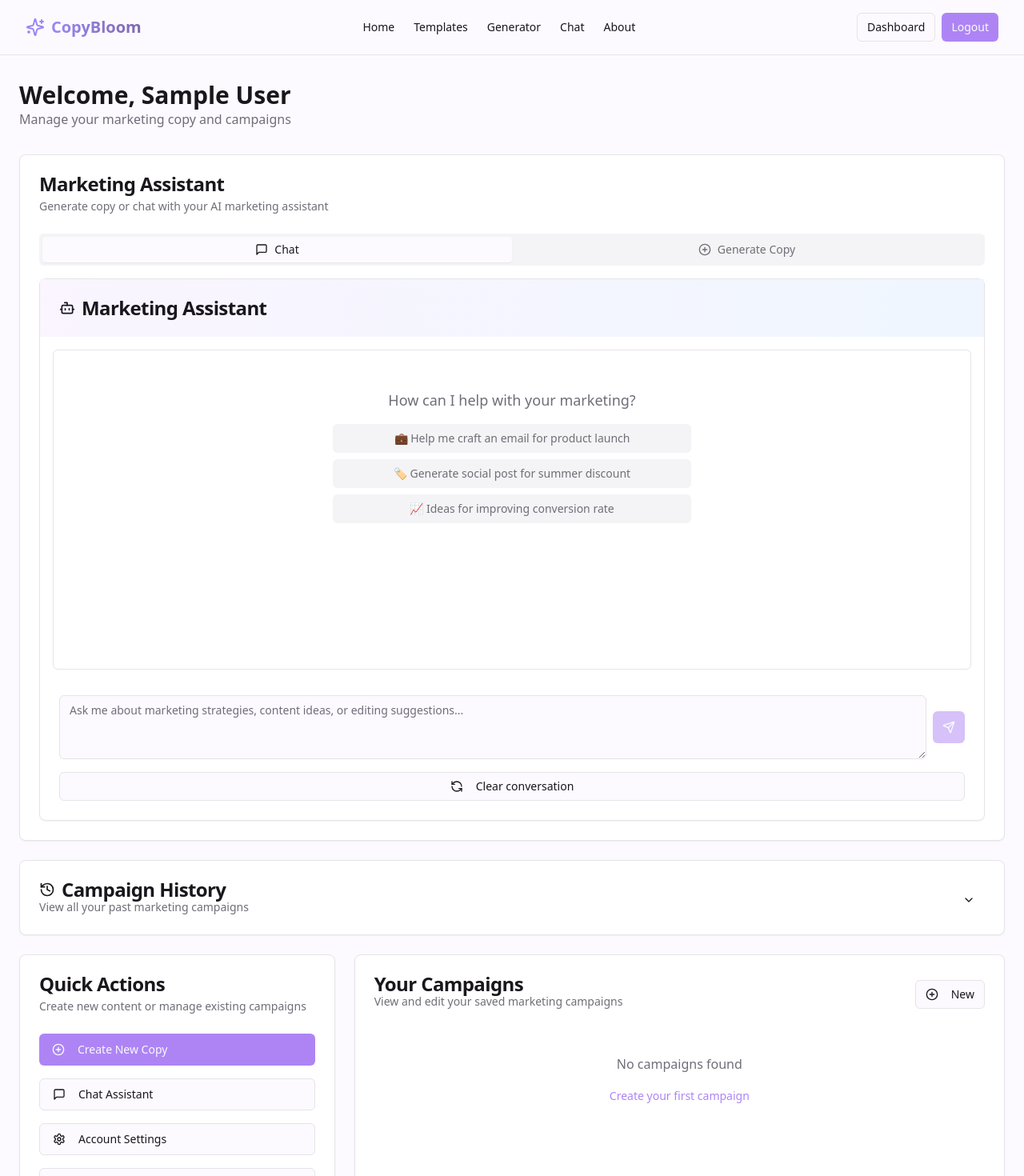
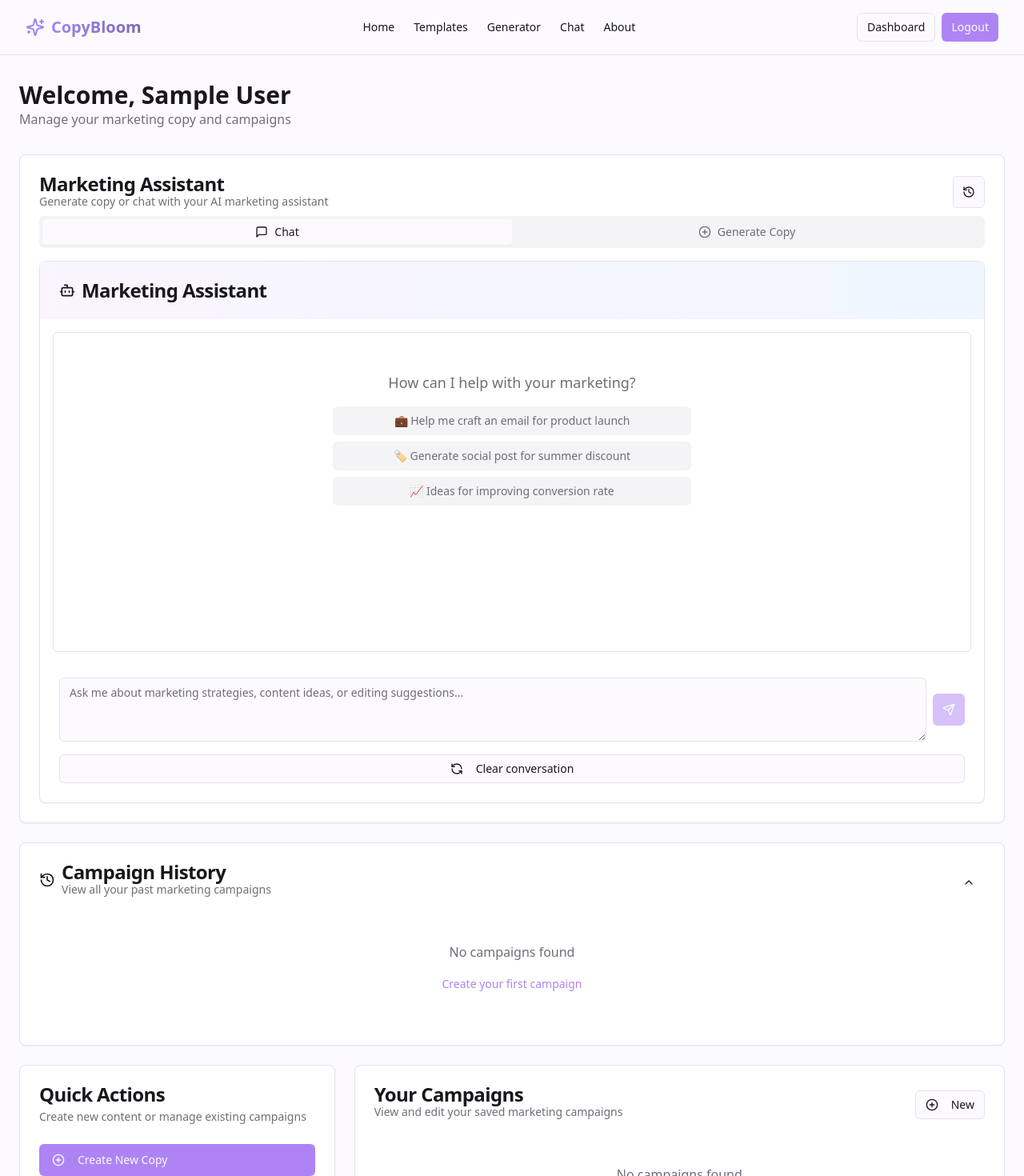
Before and after one commit to PrateekRp100hhh/copybloom-generator, a React (Vite) app: page /dashboard in a window 1280 px wide. Shown: the top 1470 px of the page at 80% size. Built offline with nearby package versions, Linux system fonts and the light colour scheme; sample sign-in values are in the browser's storage.

Commit message:
feat: Add campaign history feature
Adds a campaign history feature to the dashboard, allowing users to view past campaigns. Includes a toggle to show/hide the history and displays campaigns in a table. Also adds a history icon next to the chat feature.

```diff
--- a/src/lib/auth.ts
+++ b/src/lib/auth.ts
@@ -1,4 +1,3 @@
-
 // A simple auth implementation using localStorage
 // In a production app, this would connect to a real authentication service
 
@@ -172,7 +171,6 @@ const getCampaignsFromStorage = (): Campaign[] => {
   return campaigns ? JSON.parse(campaigns) : [];
 };
 
-// Helper function to generate a pseudo-random user ID
 const generateUserId = (): string => {
   return Math.random().toString(36).substring(2, 15) +
          Math.random().toString(36).substring(2, 15);
--- a/src/pages/Dashboard.tsx
+++ b/src/pages/Dashboard.tsx
@@ -6,7 +6,7 @@ import { Card, CardContent, CardDescription, CardHeader, CardTitle, CardFooter }
 import { Tabs, TabsContent, TabsList, TabsTrigger } from '@/components/ui/tabs';
 import { Button } from '@/components/ui/button';
 import { PlusCircle, History, Settings, MessageSquare, Copy, Trash2, Edit, ChevronDown, ChevronUp } from 'lucide-react';
-import { Campaign, getUserCampaigns, saveCampaign } from '@/lib/auth';
+import { Campaign, getUserCampaigns, saveCampaign, deleteCampaign } from '@/lib/auth';
 import CopyGenerator from '@/components/CopyGenerator';
 import CampaignChat from '@/components/CampaignChat';
 import { toast } from '@/hooks/use-toast';
@@ -18,7 +18,7 @@ const Dashboard = () => {
   const { user } = useAuth();
   const [campaigns, setCampaigns] = useState<Campaign[]>([]);
   const [selectedCampaign, setSelectedCampaign] = useState<Campaign | null>(null);
-  const [showHistory, setShowHistory] = useState(false);
+  const [showHistory, setShowHistory] = useState(true); // Change default to true to show history by default
 
   useEffect(() => {
     // Load user campaigns from localStorage
@@ -53,8 +53,7 @@ const Dashboard = () => {
   };
 
   const handleDeleteCampaign = (id: string) => {
-    // In a real app, this would make an API call
-    // For now, we'll just update the local state
+    if (deleteCampaign(id)) {
       setCampaigns(prev => prev.filter(campaign => campaign.id !== id));
       if (selectedCampaign?.id === id) {
         setSelectedCampaign(null);
@@ -63,10 +62,21 @@ const Dashboard = () => {
         title: "Campaign deleted",
         description: "Your campaign has been deleted successfully"
       });
+    } else {
+      toast({
+        title: "Error deleting campaign",
+        description: "Failed to delete the campaign",
+        variant: "destructive"
+      });
+    }
   };
 
   const handleViewCampaign = (campaign: Campaign) => {
     setSelectedCampaign(campaign);
+  };
+
+  const toggleHistory = () => {
+    setShowHistory(!showHistory);
   };
 
   return (
@@ -85,11 +95,22 @@ const Dashboard = () => {
           <div className="grid gap-6">
             {/* Marketing Assistant (Now First) */}
             <Card>
-              <CardHeader>
+              <CardHeader className="flex flex-row items-center justify-between space-y-0 pb-2">
+                <div>
                   <CardTitle>Marketing Assistant</CardTitle>
                   <CardDescription>
                     Generate copy or chat with your AI marketing assistant
                   </CardDescription>
+                </div>
+                <Button
+                  variant="outline"
+                  size="icon"
+                  className="ml-auto"
+                  title="View History"
+                  onClick={toggleHistory}
+                >
+                  <History className="h-5 w-5" />
+                </Button>
               </CardHeader>
               <CardContent>
                 <Tabs defaultValue="chat" className="w-full">
@@ -107,7 +128,6 @@ const Dashboard = () => {
                     <CampaignChat />
                   </TabsContent>
                   <TabsContent value="generate" className="mt-4">
-                    {/* Remove the onSave prop since it's not supported by the component */}
                     <CopyGenerator />
                   </TabsContent>
                 </Tabs>
@@ -115,21 +135,21 @@ const Dashboard = () => {
             </Card>
 
             {/* History Feature (New) */}
-            <Card>
+            <Card className={showHistory ? "" : "hidden"}>
               <CardHeader className="flex flex-row items-center justify-between">
+                <div className="flex items-center">
+                  <History className="mr-2 h-5 w-5" />
                   <div>
-                  <CardTitle className="flex items-center">
-                    <History className="mr-2 h-5 w-5" />
-                    Campaign History
-                  </CardTitle>
+                    <CardTitle>Campaign History</CardTitle>
                     <CardDescription>
                       View all your past marketing campaigns
                     </CardDescription>
                   </div>
+                </div>
                 <Button
                   variant="ghost"
                   size="sm"
-                  onClick={() => setShowHistory(!showHistory)}
+                  onClick={toggleHistory}
                 >
                   {showHistory ? (
                     <ChevronUp className="h-4 w-4" />
@@ -139,7 +159,6 @@ const Dashboard = () => {
                 </Button>
               </CardHeader>
 
-              {showHistory && (
               <CardContent>
                 {campaigns.length > 0 ? (
                   <div className="rounded-md border">
@@ -190,7 +209,6 @@ const Dashboard = () => {
                   </div>
                 )}
               </CardContent>
-              )}
 
               {selectedCampaign && (
                 <CardContent className="border-t pt-6">
@@ -218,6 +236,7 @@ const Dashboard = () => {
               )}
             </Card>
 
+            {/* Quick Actions and Campaigns Section */}
             <div className="grid gap-6 md:grid-cols-2 lg:grid-cols-3">
               <Card>
                 <CardHeader>
```
Lines whose indentation alone changed are shown as unchanged.
